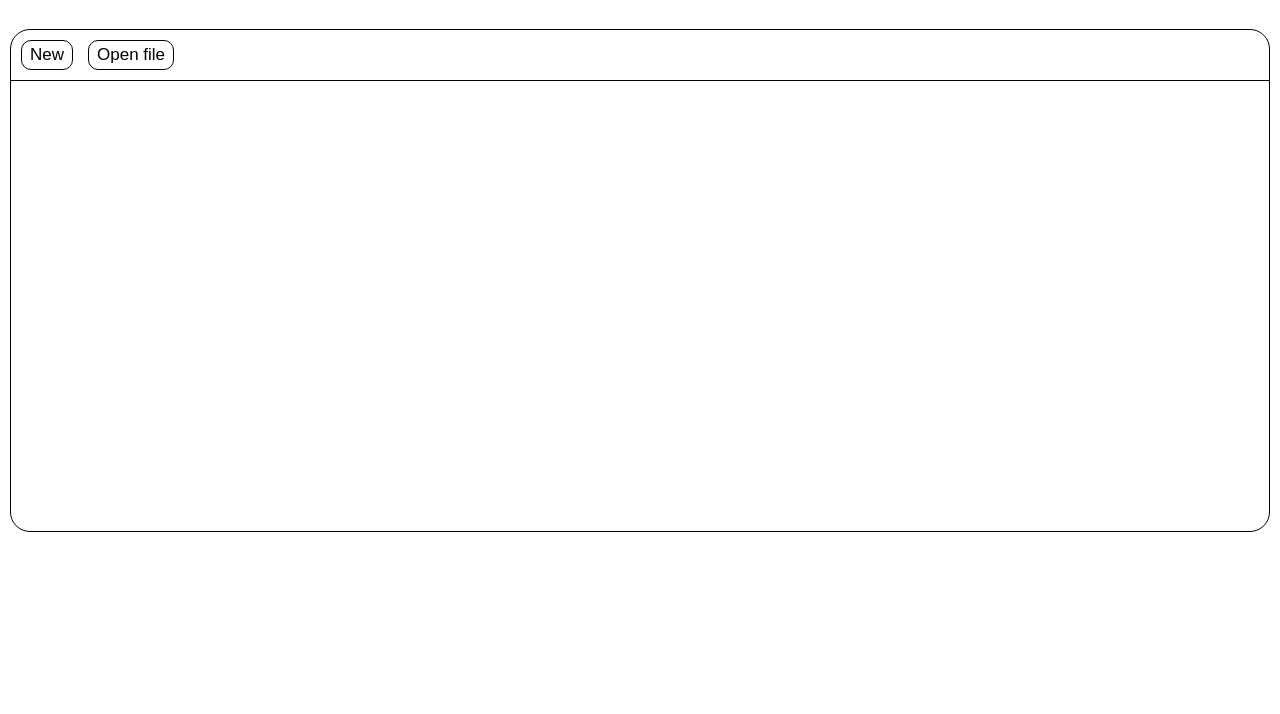
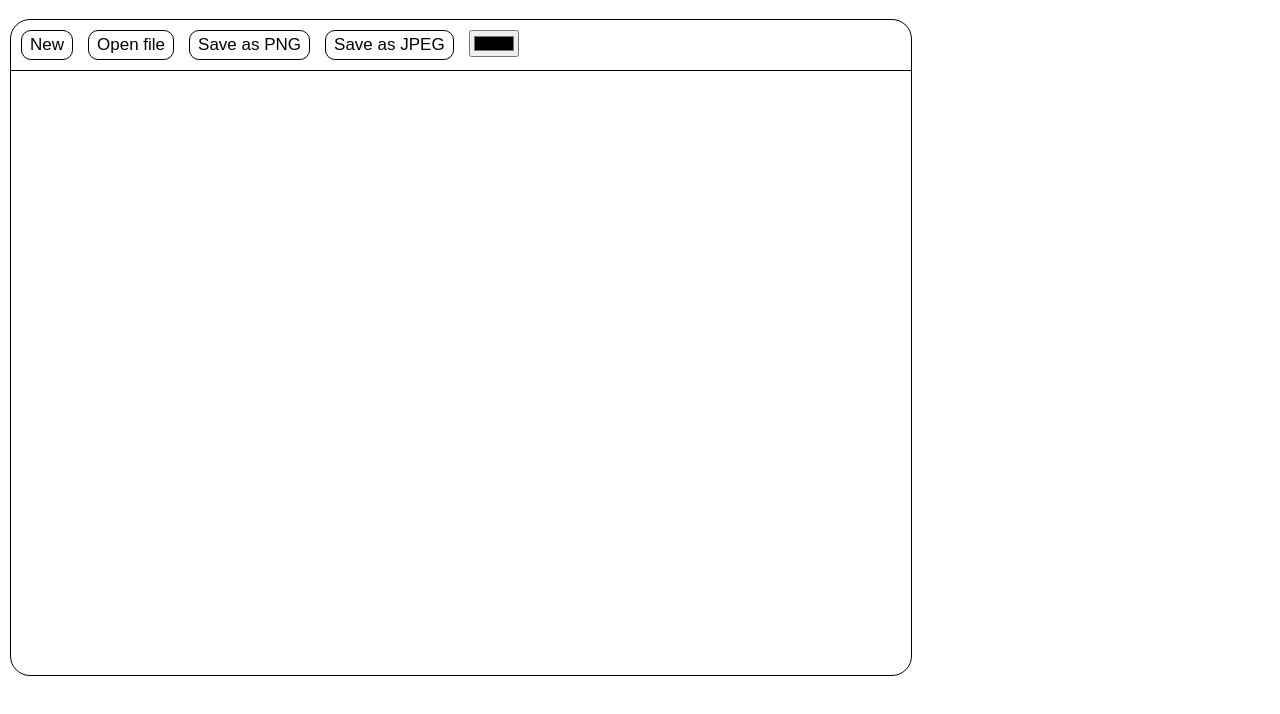
Before and after one commit to F4ntasy1/cg, a website: page lw2/task2/html.html in a window 1280 px wide. Both pictures are taken after a click on the button "New". Drawn offline with nearby package versions, Linux system fonts and the light colour scheme.

Commit message:
lw2: task2 - изменение цвета, экспорт, рисование линий

```diff
--- a/lw2/task2/html.html
+++ b/lw2/task2/html.html
@@ -24,8 +24,8 @@
         style="opacity: 0; z-index: -1; width: 0; height: 0;"
     />
     <div style="
-        display: flex; flex-direction: column; margin: 10px;
-        border: 1px solid #000; border-radius: 20px; overflow: hidden;
+        width: 900px; border: 1px solid #000; border-radius: 20px; overflow: hidden;
+        margin: 0 10px;
     ">
         <div style="
             display: flex; flex-direction: row; gap: 15px;
@@ -33,15 +33,20 @@
         ">
             <button onclick="onClickButtonNew()" class="button">New</button>
             <button onclick="onClickButtonOpen()" class="button">Open file</button>
+            <button onclick="onClickButtonSave('png')" class="button">Save as PNG</button>
+            <button onclick="onClickButtonSave('jpeg')" class="button">Save as JPEG</button>
+            <input id="color" type="color">
         </div>
-        <div style="height: 450px; position: relative;">
-            <img id="image" style="
-                opacity: 0; height: 450px; width: 100%; position: absolute;
-                pointer-events: none;
-            " />
+        <div id="div-image" style="
+            position: relative; background-repeat: no-repeat;
+            background-size: cover;
+        ">
+            <canvas width="900px" height="600px" id="canvas"></canvas>
         </div>
     </div>
 
+    <script src="./node_modules/file-saver/dist/FileSaver.js"></script>
+    <script src="./node_modules/html2canvas/dist/html2canvas.js"></script>
     <script src="./js.js"></script>
 </body>
 </html>
--- a/lw2/task2/js.js
+++ b/lw2/task2/js.js
@@ -1,36 +1,76 @@
+const PIXEL_SIZE = 8
+
+function getCanvasContext() {
+    const canvas = document.getElementById('canvas')
+    return canvas?.getContext('2d')
+}
+
+function drawPixel(context, x, y) {
+    const colorInput = document.getElementById('color')
+    context.fillStyle = colorInput.value
+    context.fillRect(x, y, PIXEL_SIZE, PIXEL_SIZE)
+}
+
 function onChangeFile() {
-    const input = document.getElementById("file").files[0]
-    const image = document.getElementById('image')
+    const input = document.getElementById('file').files[0]
+    const image = document.getElementById('div-image')
 
-    console.log('changed')
-
-    input.value = ""
+    input.value = ''
 
     const reader = new FileReader()
     reader.readAsDataURL(input)
 
     reader.onload = () => {
-        image.src = reader.result
-        image.style['opacity'] = '1'
-    };
+        image.style['background-image'] = `url(${reader.result})`
+    }
     reader.onerror = () => {
         alert('Не удалось загрузить файл')
     }
 }
 
 function onClickButtonNew() {
-    const image = document.getElementById('image')
+    const input = document.getElementById('file')
+    input.value = ''
+    const image = document.getElementById('div-image')
+    image.style['background-image'] = 'none'
 
-    image.style['opacity'] = '0'
+    const canvas = document.getElementById('canvas')
+    const context = getCanvasContext()
+    context.clearRect(0, 0, canvas.width, canvas.height)
 }
 
 function onClickButtonOpen() {
-    const input = document.getElementById("file")
+    const input = document.getElementById('file')
     input.click()
 }
 
+function onClickButtonSave(format) {
+    const image = document.getElementById('div-image')
+
+    html2canvas(image).then(function(canvas) {
+        canvas.toBlob(function(blob) {
+            saveAs(blob, `image.${format}`)
+        });
+    });
+}
+
+function onMouseMoveHandler(context, e) {
+    drawPixel(context, e.clientX - 12, e.clientY - 69)
+}
+
 function main() {
+    const context = getCanvasContext()
 
+    function onMouseMove(e) {
+        onMouseMoveHandler(context, e)
+    }
+
+    document.addEventListener('mousedown', () => {
+        document.addEventListener('mousemove', onMouseMove)
+    })
+    document.addEventListener('mouseup', () => {
+        document.removeEventListener('mousemove', onMouseMove)
+    })
 }
 
 main()
--- /dev/null
+++ b/lw2/task2/package.json
@@ -0,0 +1,6 @@
+{
+  "dependencies": {
+    "file-saver": "^2.0.5",
+    "html2canvas": "^1.4.1"
+  }
+}
```
Also changed, not shown: 2 other files.
